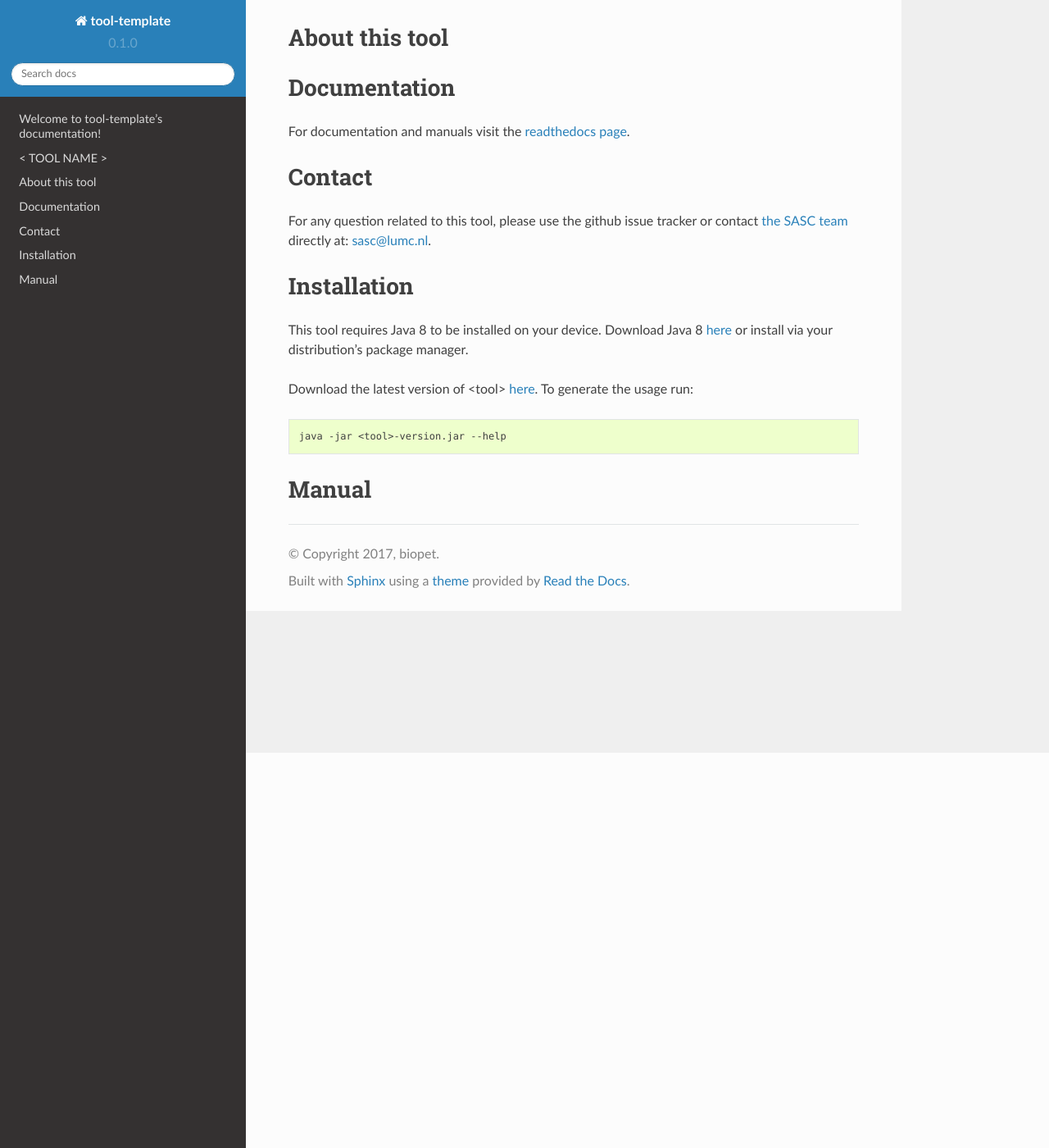
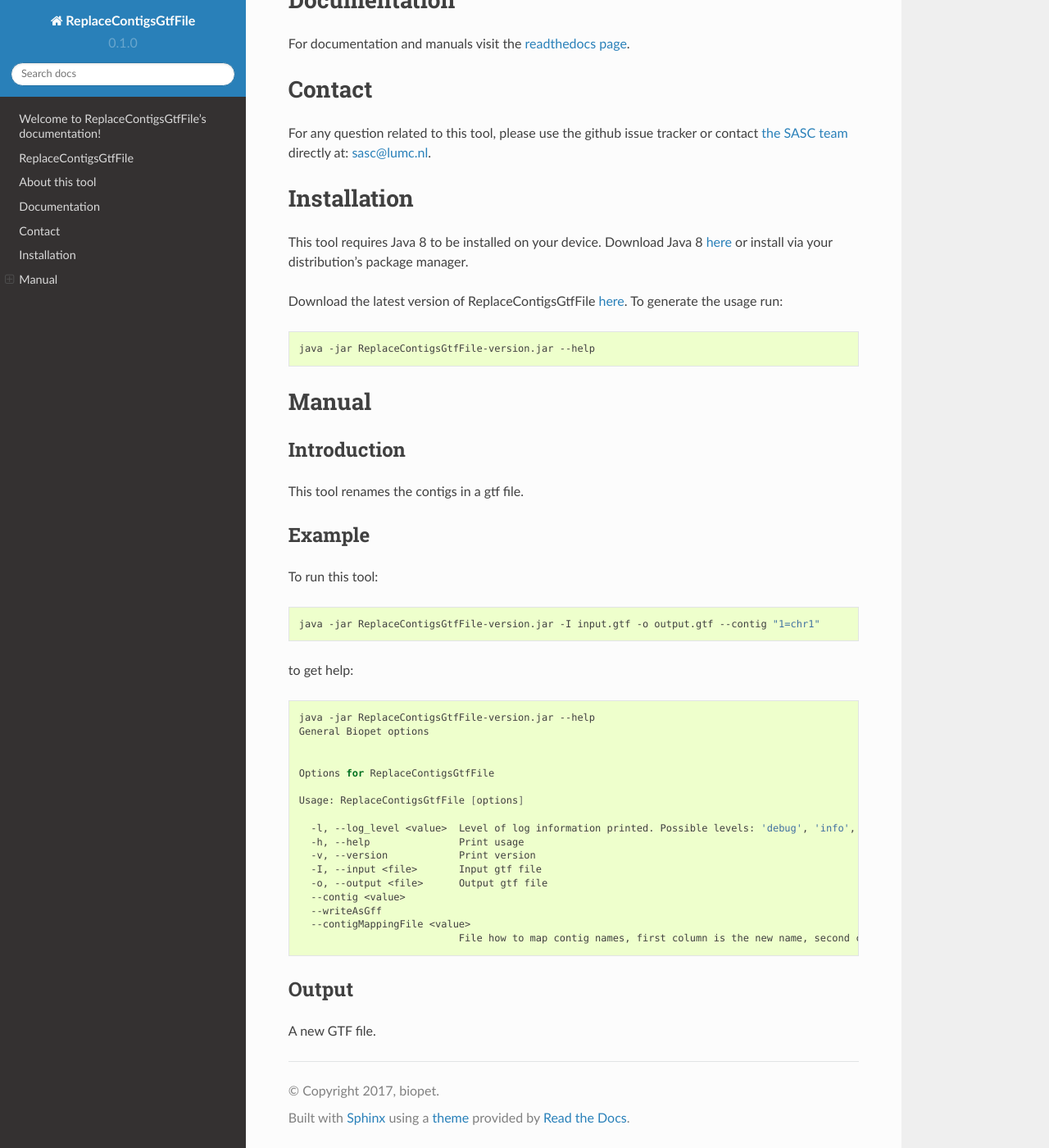
Before and after one commit to biopet/replacecontigsgtffile, a Sphinx documentation site: the page built from docs/index.rst, in a window 1280 px wide and 1400 px high, scrolled down 482 px. Shown: the whole window at 82% size. Built offline with Sphinx 7.4.7 and the Read the Docs theme 2.0.0, drawn with Linux system fonts in a browser that asks for light colours; some of the changed text lies outside the part shown.

Commit message:
documentation

````diff
--- a/README.md
+++ b/README.md
@@ -1,20 +1,13 @@
-TODO:
-- Update this file
-- Update docs/manual.md
-- Update index.rst
-- Update docs/installation.md
-- Make sure all links are correct
-
-#  < TOOL NAME >
+#  ReplaceContigsGtfFile
 This tool is part of BIOPET tool suite that is developed at LUMC by [the SASC team](http://sasc.lumc.nl/).
 Each tool in the BIOPET tool suite is meant to offer a standalone function that can be used to perform a
 dedicate data analysis task or added as part of [BIOPET pipelines](http://biopet-docs.readthedocs.io/en/latest/).
 
 #  About this tool
-<Description of a tool>
+This tool renames the contigs in a gtf file.
 
 #  Documentation
-For documentation and manuals visit the [readthedocs page](http://biopet-toolName.readthedocs.io/en/latest/).
+For documentation and manuals visit the [readthedocs page](http://biopet-ReplaceContigsGtfFile.readthedocs.io/en/latest/).
 
 
 #  Contact
--- a/docs/INSTALLATION.md
+++ b/docs/INSTALLATION.md
@@ -3,8 +3,8 @@ This tool requires Java 8 to be installed on your device. Download Java 8
 [here](http://www.oracle.com/technetwork/java/javase/downloads/jre8-downloads-2133155.html)
 or install via your distribution's package manager.
 
-Download the latest version of <tool> [here](https://github.com/biopet/INSERTTOOLNAMEHERE/releases/).
+Download the latest version of ReplaceContigsGtfFile [here](https://github.com/biopet/ReplaceContigsGtfFile/releases/).
 To generate the usage run:
 ```bash
-java -jar <tool>-version.jar --help
+java -jar ReplaceContigsGtfFile-version.jar --help
 ```
--- a/docs/MANUAL.md
+++ b/docs/MANUAL.md
@@ -1,3 +1,34 @@
 # Manual
 
-<Elaborate usage description>
+## Introduction
+This tool renames the contigs in a gtf file.
+
+## Example
+To run this tool:
+```bash
+java -jar ReplaceContigsGtfFile-version.jar -I input.gtf -o output.gtf --contig "1=chr1"
+```
+
+to get help:
+```bash
+java -jar ReplaceContigsGtfFile-version.jar --help
+General Biopet options
+
+
+Options for ReplaceContigsGtfFile
+
+Usage: ReplaceContigsGtfFile [options]
+
+  -l, --log_level <value>  Level of log information printed. Possible levels: 'debug', 'info', 'warn', 'error'
+  -h, --help               Print usage
+  -v, --version            Print version
+  -I, --input <file>       Input gtf file
+  -o, --output <file>      Output gtf file
+  --contig <value>
+  --writeAsGff
+  --contigMappingFile <value>
+                           File how to map contig names, first column is the new name, second column is semicolon separated list of alternative names
+```
+
+## Output
+A new GTF file.
--- a/docs/conf.py
+++ b/docs/conf.py
@@ -49,7 +49,7 @@ source_suffix = ['.rst', '.md']
 master_doc = 'index'
 
 # General information about the project.
-project = u'tool-template'
+project = u'ReplaceContigsGtfFile'
 copyright = u'2017, biopet'
 author = u'biopet'
 
@@ -118,7 +118,7 @@ html_sidebars = {
 # -- Options for HTMLHelp output ------------------------------------------
 
 # Output file base name for HTML help builder.
-htmlhelp_basename = 'tool-templatedoc'
+htmlhelp_basename = 'ReplaceContigsGtfFiledoc'
 
 
 # -- Options for LaTeX output ---------------------------------------------
@@ -145,7 +145,7 @@ latex_elements = {
 # (source start file, target name, title,
 #  author, documentclass [howto, manual, or own class]).
 latex_documents = [
-    (master_doc, 'tool-template.tex', u'tool-template Documentation',
+    (master_doc, 'ReplaceContigsGtfFile.tex', u'ReplaceContigsGtfFile Documentation',
      u'biopet', 'manual'),
 ]
 
@@ -155,7 +155,7 @@ latex_documents = [
 # One entry per manual page. List of tuples
 # (source start file, name, description, authors, manual section).
 man_pages = [
-    (master_doc, 'tool-template', u'tool-template Documentation',
+    (master_doc, 'ReplaceContigsGtfFile', u'ReplaceContigsGtfFile Documentation',
      [author], 1)
 ]
 
@@ -166,7 +166,7 @@ man_pages = [
 # (source start file, target name, title, author,
 #  dir menu entry, description, category)
 texinfo_documents = [
-    (master_doc, 'tool-template', u'tool-template Documentation',
-     author, 'tool-template', 'One line description of project.',
+    (master_doc, 'ReplaceContigsGtfFile', u'ReplaceContigsGtfFile Documentation',
+     author, 'ReplaceContigsGtfFile', 'Rename the contigs in a gtf file.',
      'Miscellaneous'),
 ]
--- a/docs/index.rst
+++ b/docs/index.rst
@@ -1,9 +1,9 @@
-.. tool-template documentation master file, created by
+.. ReplaceContigsGtfFile documentation master file, created by
    sphinx-quickstart on Thu Oct 12 09:56:27 2017.
    You can adapt this file completely to your liking, but it should at least
    contain the root `toctree` directive.
 
-Welcome to tool-template's documentation!
+Welcome to ReplaceContigsGtfFile's documentation!
 =========================================
 
 .. mdinclude:: ../README.md
````
Also changed, not shown: 1 other file.
